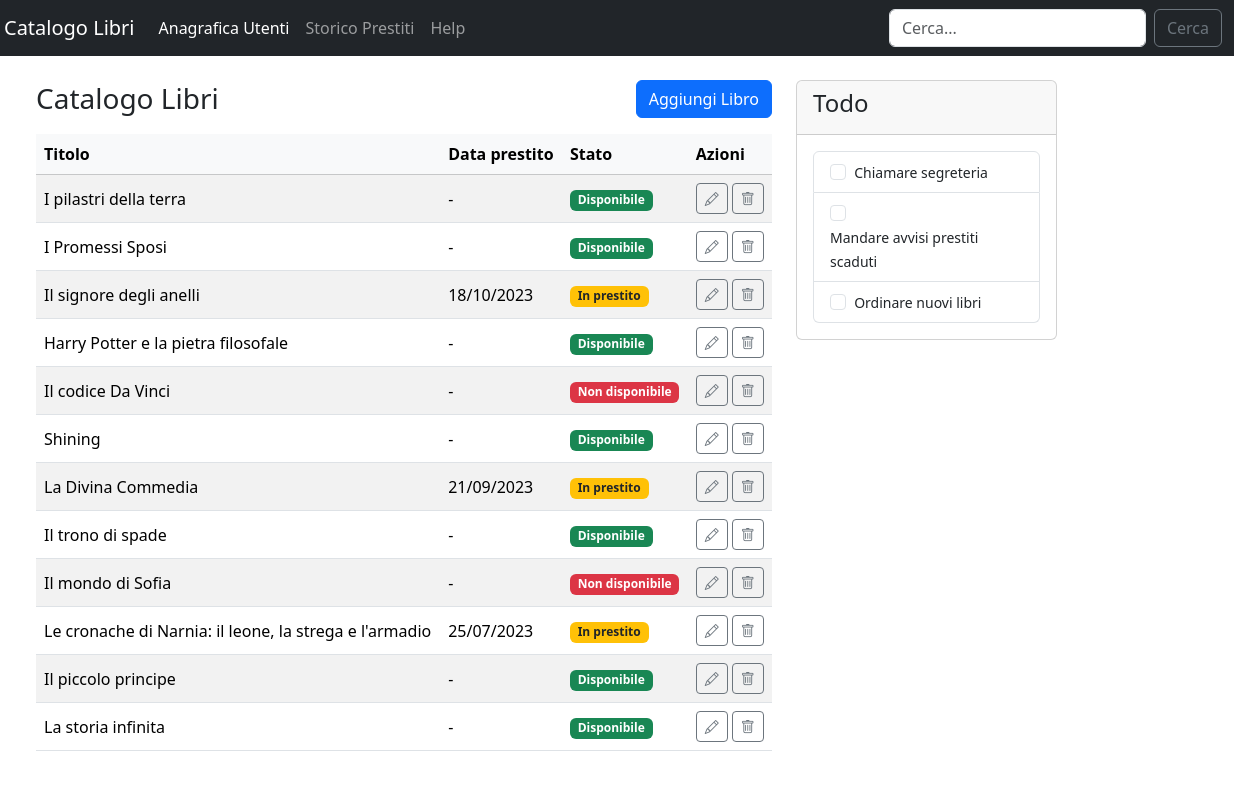
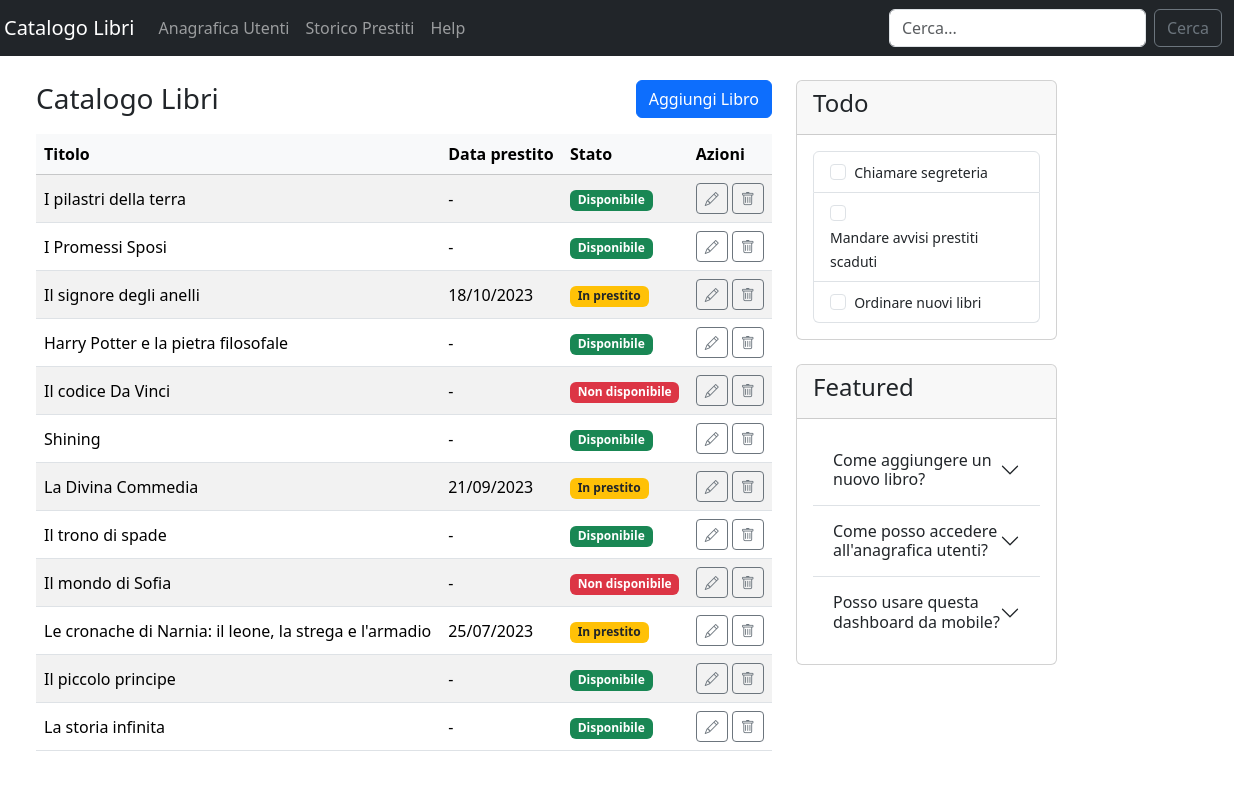
Before and after one commit to JuriPatacchiola/html-css-bootstrap-dashboard, a plain HTML site: page index.html in a window 1280 px wide. Shown: the full height of the page, 46-1280 px from the left. Drawn offline with nearby package versions, Linux system fonts and the light colour scheme.

Commit message:
add last card

```diff
--- a/index.html
+++ b/index.html
@@ -25,7 +25,7 @@
                 <div class="collapse navbar-collapse" id="navbarNav">
                     <ul class="navbar-nav me-auto mb-2 mb-lg-0">
                         <li class="nav-item">
-                            <a class="nav-link active" aria-current="page" href="#">Anagrafica Utenti</a>
+                            <a class="nav-link" aria-current="page" href="#">Anagrafica Utenti</a>
                         </li>
                         <li class="nav-item">
                             <a class="nav-link" href="#">Storico Prestiti</a>
@@ -251,6 +251,62 @@
             </div>
 
 
+             <div class="card">
+                <div class="card-header">
+                    <h4>Featured</h4>
+                </div>
+                <div class="card-body">
+                    <div class="accordion accordion-flush" id="faqAccordion">
+                        <div class="accordion-item">
+                            <h2 class="accordion-header" id="headingOne">
+                                <button class="accordion-button collapsed" type="button" data-bs-toggle="collapse"
+                                    data-bs-target="#collapseOne" aria-expanded="false" aria-controls="collapseOne">
+                                    Come aggiungere un nuovo libro?
+                                </button>
+                            </h2>
+                            <div id="collapseOne" class="accordion-collapse collapse" aria-labelledby="headingOne"
+                                data-bs-parent="#faqAccordion">
+                                <div class="accordion-body">
+                                    Clicca sul pulsante "Aggiungi Libro" in alto e compila i campi richiesti.
+                                </div>
+                            </div>
+                        </div>
+
+                        <div class="accordion-item">
+                            <h2 class="accordion-header" id="headingTwo">
+                                <button class="accordion-button collapsed" type="button" data-bs-toggle="collapse"
+                                    data-bs-target="#collapseTwo" aria-expanded="false" aria-controls="collapseTwo">
+                                    Come posso accedere all'anagrafica utenti?
+                                </button>
+                            </h2>
+                            <div id="collapseTwo" class="accordion-collapse collapse" aria-labelledby="headingTwo"
+                                data-bs-parent="#faqAccordion">
+                                <div class="accordion-body">
+                                    Nel menu di navigazione in alto, seleziona la voce "Anagrafica Utenti".
+                                </div>
+                            </div>
+                        </div>
+
+                        <div class="accordion-item">
+                            <h2 class="accordion-header" id="headingThree">
+                                <button class="accordion-button collapsed" type="button" data-bs-toggle="collapse"
+                                    data-bs-target="#collapseThree" aria-expanded="false" aria-controls="collapseThree">
+                                    Posso usare questa dashboard da mobile?
+                                </button>
+                            </h2>
+                            <div id="collapseThree" class="accordion-collapse collapse" aria-labelledby="headingThree"
+                                data-bs-parent="#faqAccordion">
+                                <div class="accordion-body">
+                                    Sì, il layout è responsive grazie a Bootstrap.
+                                </div>
+                            </div>
+                        </div>
+                    </div>
+                </div>
+            </div>
+        </div>
+
+
 
     </main>
 
```
